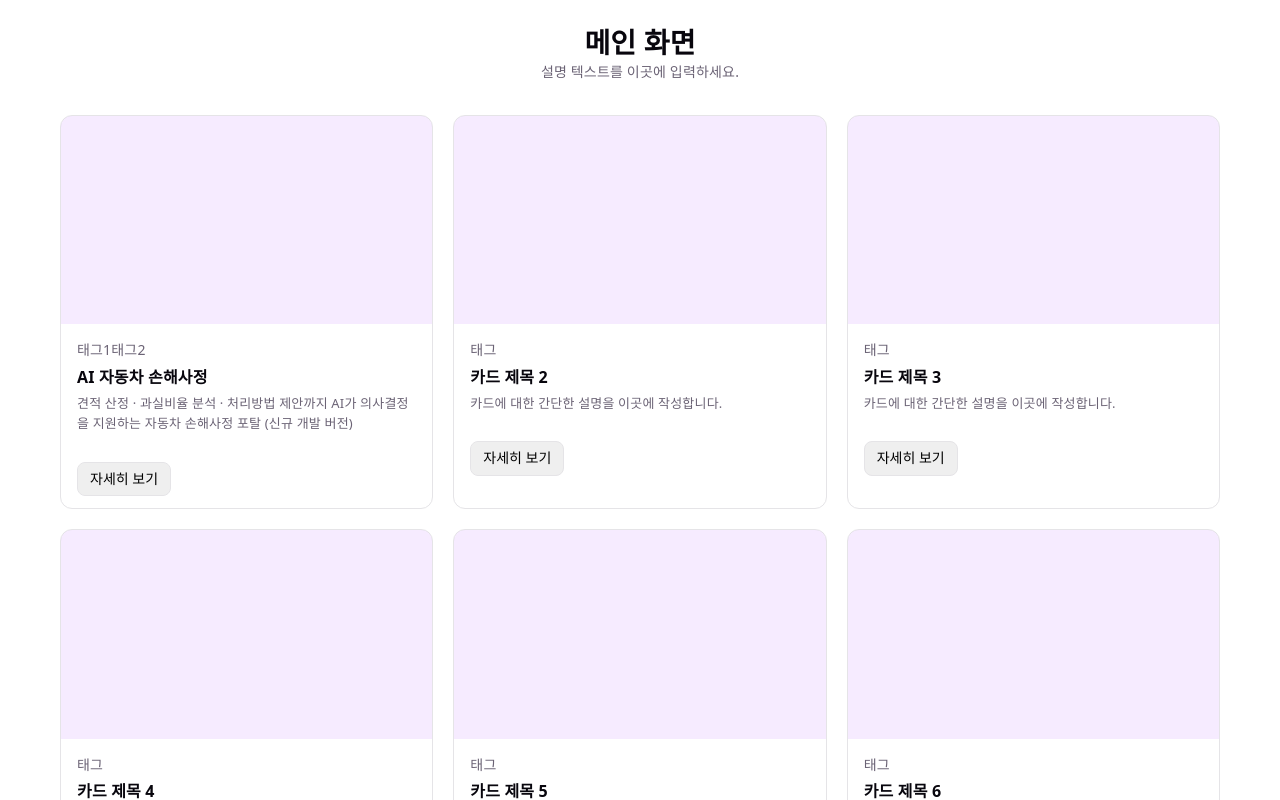
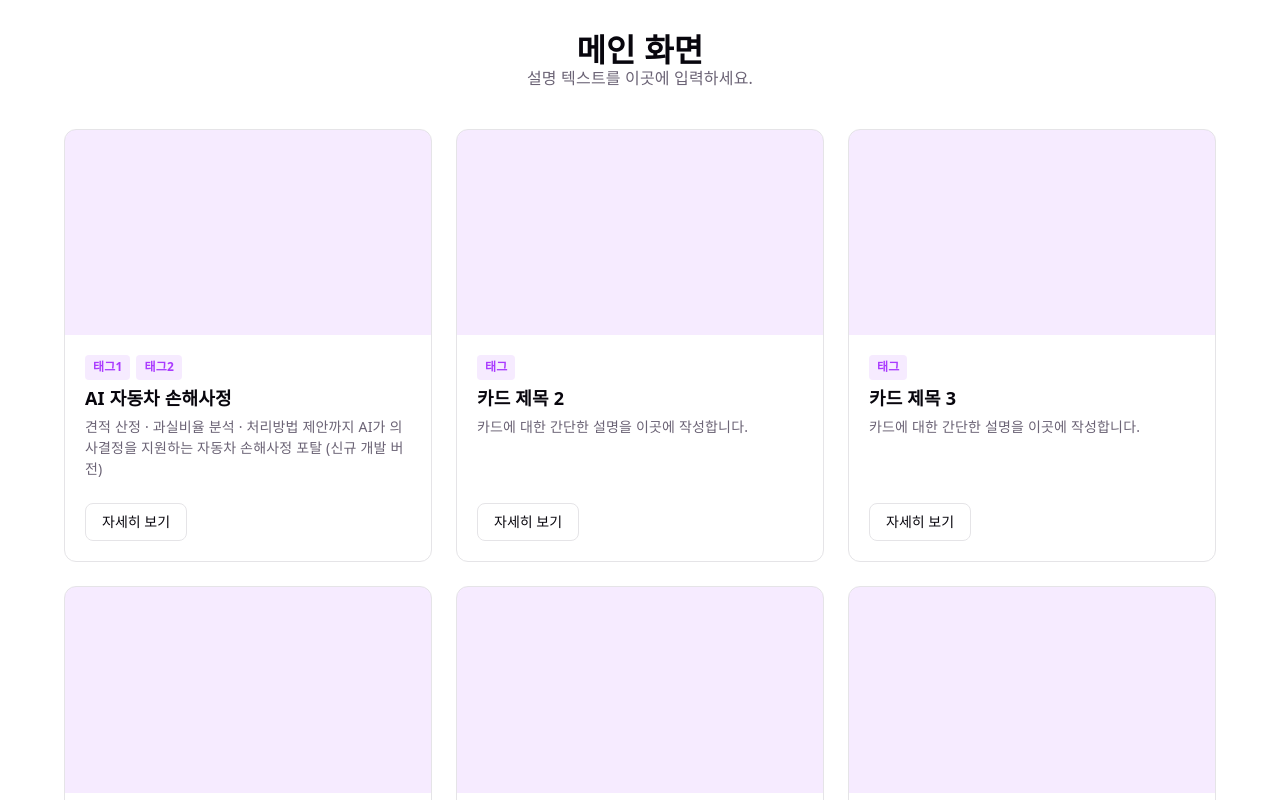
Before and after one commit to munjung/mvp-fe, a React (Vite) app: page / in a window 1280 px wide. Shown: the top 800 px of the page. Built offline with nearby package versions, Linux system fonts and the light colour scheme.

Commit message:
Design: class 일부 수정

```diff
--- a/src/styles/card.css
+++ b/src/styles/card.css
@@ -1,12 +1,12 @@
 .page {
   max-width: 1200px;
   margin: 0 auto;
-  padding: 32px 20px;
+  padding: 40px 24px;
 }
 
 .page-header {
+  margin-bottom: 40px;
   text-align: center;
-  margin-bottom: 32px;
 }
 
 .page-header--left {
@@ -14,107 +14,24 @@
 }
 
 .page-header h1 {
-  font-size: 28px;
+  font-size: 32px;
   font-weight: 700;
   color: var(--text-h);
+  margin: 0 0 8px;
 }
 
 .page-header p {
-  font-size: 14px;
-  margin-top: 10px;
+  font-size: 16px;
+  color: var(--text);
 }
 
 /* 카드 그리드 */
 .card-grid {
   display: grid;
-  grid-template-columns: repeat(3, minmax(0, 1fr));
-  gap: 20px;
+  grid-template-columns: repeat(3, 1fr);
+  gap: 24px;
 }
 
-/* 카드 */
-.card {
-  display: flex;
-  flex-direction: column;
-  border: 1px solid var(--border);
-  border-radius: 12px;
-  overflow: hidden;
-  background: var(--bg);
-  cursor: pointer;
-}
-
-.card:hover {
-  box-shadow: var(--shadow);
-  transform: translateY(-2px);
-}
-
-.card-thumbnail {
-  aspect-ratio: 16 / 9;
-  background: var(--accent-bg);
-}
-
-.card-body {
-  padding: 16px;
-  display: flex;
-  flex-direction: column;
-  gap: 6px;
-}
-
-.card-title {
-  font-size: 16px;
-  font-weight: 600;
-  color: var(--text-h);
-}
-
-.card-desc {
-  font-size: 13px;
-}
-
-.card-footer {
-  padding: 12px 16px;
-}
-
-/* 버튼 */
-.card-btn {
-  padding: 6px 12px;
-  border-radius: 8px;
-  border: 1px solid var(--border);
-  cursor: pointer;
-}
-
-.card-btn:hover {
-  background: var(--accent-bg);
-}
-
-/* 상태 메시지 */
-.status-msg {
-  text-align: center;
-  padding: 40px 0;
-}
-
-.status-msg.error {
-  color: red;
-}
-
-/* 탭 */
-.tab-menu {
-  display: flex;
-  border-bottom: 1px solid var(--border);
-  margin-bottom: 24px;
-}
-
-.tab-item {
-  padding: 10px 16px;
-  border: none;
-  background: none;
-  cursor: pointer;
-}
-
-.tab-item--active {
-  border-bottom: 2px solid var(--accent);
-  color: var(--accent);
-}
-
-/* 반응형 */
 @media (max-width: 900px) {
   .card-grid {
     grid-template-columns: repeat(2, 1fr);
@@ -126,3 +43,156 @@
     grid-template-columns: 1fr;
   }
 }
+
+/* 카드 */
+.card {
+  border: 1px solid var(--border);
+  border-radius: 12px;
+  overflow: hidden;
+  background: var(--bg);
+  display: flex;
+  flex-direction: column;
+  transition:
+    box-shadow 0.2s,
+    transform 0.2s;
+}
+
+.card:hover {
+  box-shadow: var(--shadow);
+  transform: translateY(-2px);
+}
+
+.card-thumbnail {
+  width: 100%;
+  aspect-ratio: 16 / 9;
+  background: var(--accent-bg);
+}
+
+.card-body {
+  padding: 20px 20px 12px;
+  flex: 1;
+  display: flex;
+  flex-direction: column;
+  gap: 8px;
+  text-align: left;
+}
+
+.card-tags {
+  display: flex;
+  flex-wrap: wrap;
+  gap: 6px;
+}
+
+.card-tag {
+  font-size: 12px;
+  font-weight: 600;
+  color: var(--accent);
+  background: var(--accent-bg);
+  padding: 2px 8px;
+  border-radius: 4px;
+  align-self: flex-start;
+}
+
+.card-title {
+  font-size: 18px;
+  font-weight: 600;
+  color: var(--text-h);
+  margin: 0;
+}
+
+.card-desc {
+  font-size: 14px;
+  color: var(--text);
+  line-height: 1.5;
+  margin: 0;
+}
+
+.card-footer {
+  padding: 12px 20px 20px;
+  text-align: left;
+}
+
+/* 상태 메시지 */
+.status-msg {
+  text-align: center;
+  padding: 60px 0;
+  color: var(--text);
+  font-size: 16px;
+}
+
+.status-msg.error {
+  color: #ef4444;
+}
+
+/* 버튼 */
+.card-btn {
+  font-size: 14px;
+  font-weight: 500;
+  padding: 8px 16px;
+  border-radius: 8px;
+  border: 1px solid var(--border);
+  background: var(--bg);
+  color: var(--text-h);
+  cursor: pointer;
+  transition:
+    background 0.2s,
+    border-color 0.2s,
+    color 0.2s;
+}
+
+.card-btn:hover {
+  background: var(--accent-bg);
+  border-color: var(--accent-border);
+  color: var(--accent);
+}
+
+.card-btn--back {
+  margin-bottom: 24px;
+}
+
+/* 상세 페이지 */
+.detail-title {
+  font-size: 28px;
+  font-weight: 700;
+  color: var(--text-h);
+  margin: 12px 0 0;
+}
+
+.detail-desc {
+  color: var(--text);
+  line-height: 1.7;
+  margin-top: 15px;
+}
+
+/* 탭 */
+.tab-menu {
+  display: flex;
+  border-bottom: 1px solid var(--border);
+  margin-bottom: 32px;
+  gap: 0;
+}
+
+.tab-item {
+  padding: 12px 20px;
+  font-size: 15px;
+  font-weight: 500;
+  color: var(--text);
+  background: none;
+  border: none;
+  border-bottom: 2px solid transparent;
+  margin-bottom: -1px;
+  cursor: pointer;
+  transition:
+    color 0.15s,
+    border-color 0.15s;
+}
+
+.tab-item:hover {
+  color: var(--text-h);
+}
+
+.tab-item--active {
+  color: var(--accent);
+  border-bottom-color: var(--accent);
+  font-weight: 600;
+}
--- a/src/styles/portal.css
+++ b/src/styles/portal.css
@@ -68,16 +68,16 @@
 /* 히어로 */
 .portal-hero {
   padding: 60px 32px 40px;
+  display: flex;
+  flex-direction: column;
+  gap: 20px;
 }
 
 .portal-hero h1 {
-  font-size: 40px; /* 과한 크기만 살짝 줄임 */
-  font-weight: 800;
-  margin-bottom: 12px;
+  font-size: 40px;
 }
 
 .portal-hero p {
-  font-size: 14px;
   line-height: 1.7;
 }
 
```
